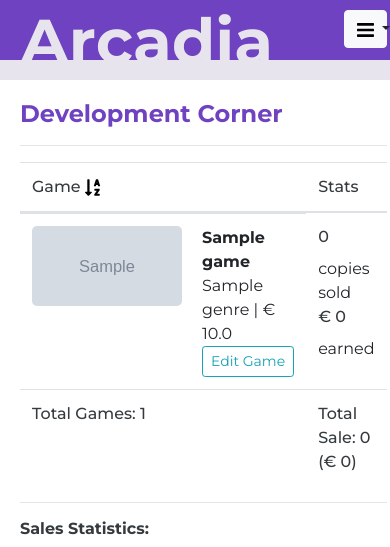
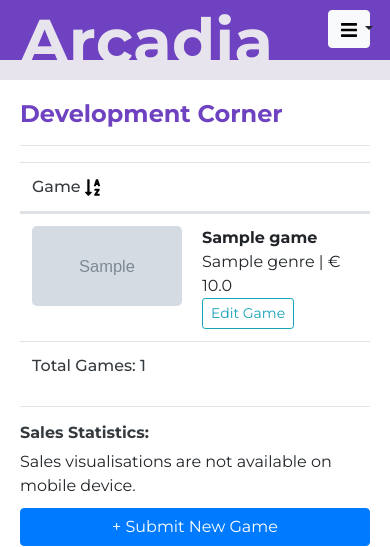
Before and after one commit to GuptaSiddhant/arcadia, a Django app: page /dev/ in a window 390 px wide. Shown: the top 547 px of the page. Run offline with Django 3.2, Linux system fonts and the light colour scheme; a user stored in the database is signed in; tables that the repository leaves empty hold one stand-in row (values such as "Sample post"); grey boxes marked "Sample" are stand-in pictures; some libraries are stand-ins or nearby versions.

Commit message:
Mobile Opt. 1

```diff
--- a/app/static/css/base.css
+++ b/app/static/css/base.css
@@ -210,7 +210,7 @@ h5 {
 
 .registration {
     display: grid;
-    grid-template-columns: repeat(auto-fit, minmax(400px, 1fr));
+    grid-template-columns: repeat(auto-fit, minmax(300px, 1fr));
     grid-column-gap: 20px;
     grid-row-gap: 10px;
 }
--- a/project/templates/base.html
+++ b/project/templates/base.html
@@ -18,7 +18,7 @@
     <meta property="og:title" content="{% usekwacro title %}"/>
     <meta property="og:description" content="{% block meta_desc %}Arcadia is online Game-Shop.{% endblock %}"/>
     <meta property="og:image"
-          content="{% block meta_img %}{% static 'media/favicon/android-chrome-384x384.png' %}{% endblock %}"/>
+          content="{% block meta_img %}{% static 'media/favicon/android-chrome-512x512.png' %}{% endblock %}"/>
     <meta property="og:url" content="{{ request.build_absolute_uri }}"/>
     <meta property="og:type" content="website"/>
     <meta property="og:site_name" content="Arcadia"/>
@@ -54,7 +54,7 @@
 </head>
 <body>
 <section id="page">
-    <header>
+    <header style="position: fixed; top: 0; left: 0; right: 0; z-index: 100">
         <div class="logo">
             <!--Replace Logo URL-->
             <a href="{% url 'index' %}">
--- a/project/templates/game/explore.html
+++ b/project/templates/game/explore.html
@@ -16,7 +16,7 @@
             <div style="left: 0; ">
                 <img id="search-icon" class="icon16" src="{% static 'media/search.svg' %}">
             </div>
-            <input type="search" id="search" name="search" placeholder="Search Games" autofocus>
+            <input type="search" id="search" name="search" placeholder="Search Games">
             <div id="search-button" style="right: 0; cursor: pointer">
                 <img class="icon16" src="{% static 'media/arrow-circle-right.svg' %}">
             </div>
--- a/project/templates/game/game_play.html
+++ b/project/templates/game/game_play.html
@@ -44,7 +44,7 @@
 {% endblock %}
 {% block side_foot %}
     {% with scores=game.scores %}
-        <h5>Leaderboard</h5>
+        <h5>Leaderboard (Top 5)</h5>
         {% if scores %}
             <table class="table table-striped table-sm" style="width: 100%; margin-bottom: 0 !important;">
                 <thead>
--- a/project/templates/profile/library.html
+++ b/project/templates/profile/library.html
@@ -17,7 +17,7 @@
             <div id="search-game" style="position: relative">
                 <div style="left: 0px;">
                     <img id="search-icon" class="icon16" src="{% static 'media/search.svg' %}"></div>
-                <input type="search" id="search" name="search" placeholder="Search Games" autofocus>
+                <input type="search" id="search" name="search" placeholder="Search Games">
                 <div id="search-button"
                      style="right: 0px; cursor: pointer">
                     <img class="icon16" src="{% static 'media/arrow-circle-right.svg' %}"></div>
@@ -77,8 +77,7 @@
                         </a>
                     </span>
                 </th>
-                <th scope="col">Stats
-                </td>
+                <th scope="col" class="extra_col">Stats</th>
             </tr>
             </thead>
             <tbody>
@@ -104,7 +103,7 @@
                             {% endif %}
                         </div>
                     </td>
-                    <td>
+                    <td class="extra_col">
                         {% if '/dev/' in request.path %}
                             <label>{{ game.sale_quantity }}</label> copies sold
                             {% if game.price != 0 %}
@@ -128,7 +127,7 @@
             <tfoot>
             <th>Total Games: {{ games|length }} </th>
             {% if '/dev/' in request.path %}
-                <th>Total Sale: {{ user.total_sale }} (€ {{ user.amount_earned }})</th>
+                <th class="extra_col">Total Sale: {{ user.total_sale }} (€ {{ user.amount_earned }})</th>
             {% endif %}
             </tfoot>
         </table>
@@ -138,8 +137,8 @@
             <hr>
             <h5>Sales Statistics:</h5>
             <div style="display: flex; flex-wrap: wrap; flex-direction: row">
-                <div id="chart_pie">Pie Chart</div>
-                <div id="chart_bar">Bar Graph</div>
+                <div id="chart_pie">Sales visualisations are not available on mobile device.</div>
+                <div id="chart_bar"></div>
             </div>
         {% endif %}
     {% else %}
@@ -239,20 +238,20 @@
             var options_quantity = {
                 'title': 'Sale Numbers (Total sale = {{ user.total_sale }})',
                 'is3D': true,
-                'width': 400,
-                'height': 400
+                'width': 300,
+                'height': 350
             };
 
             // Set chart options
             var options_sale = {
                 'title': 'Amount earned (Total = € {{ user.amount_earned }})',
                 pieHole: 0.4,
-                'width': 600,
-                'height': 400
+                'width': 500,
+                'height': 350
             };
 
             // Instantiate and draw our chart, passing in some options.
-
+            if ($(window).width() > 800) {
                 if (document.getElementById('chart_pie')) {
                     var chart_quantity = new google.visualization.PieChart(document.getElementById('chart_pie'));
                     chart_quantity.draw(data_quantity, options_quantity);
@@ -260,6 +259,7 @@
                 if (document.getElementById('chart_bar')) {
                     var chart_sale = new google.visualization.ColumnChart(document.getElementById('chart_bar'));
                     chart_sale.draw(data_sale, options_sale);
+                }
             }
         }
     </script>
@@ -271,6 +271,10 @@
             let redirect = params.get("redirect");
             let page = params.get("page");
             let sort = params.get("sort");
+
+            if($(window).width() <= 800) {
+                $('.extra_col').addClass('hidden');
+            }
 
             if (search != null && search !== '') {
                 $('#explore-heading').text('Search Results for \"' + search + '\" in Library');
--- a/project/templates/profile/profile.html
+++ b/project/templates/profile/profile.html
@@ -119,7 +119,7 @@
     <h5 id="trans_player">Player Transaction History:</h5>
     {% with transactions=user.transactions_all %}
         {% if transactions %}
-            <table class="table table-striped table-sm table-hover" style="width: 100%; margin-bottom: 0 !important;">
+            <table class="table table-striped table-sm table-hover table-responsive" style="width: 100%; margin-bottom: 0 !important;">
                 <thead>
                 <tr>
                     <th scope="col">Date</th>
```
Also changed, not shown: project/templates/profile/profile_ext.html (+8 -3 lines). Lines whose indentation alone changed are shown as unchanged.
